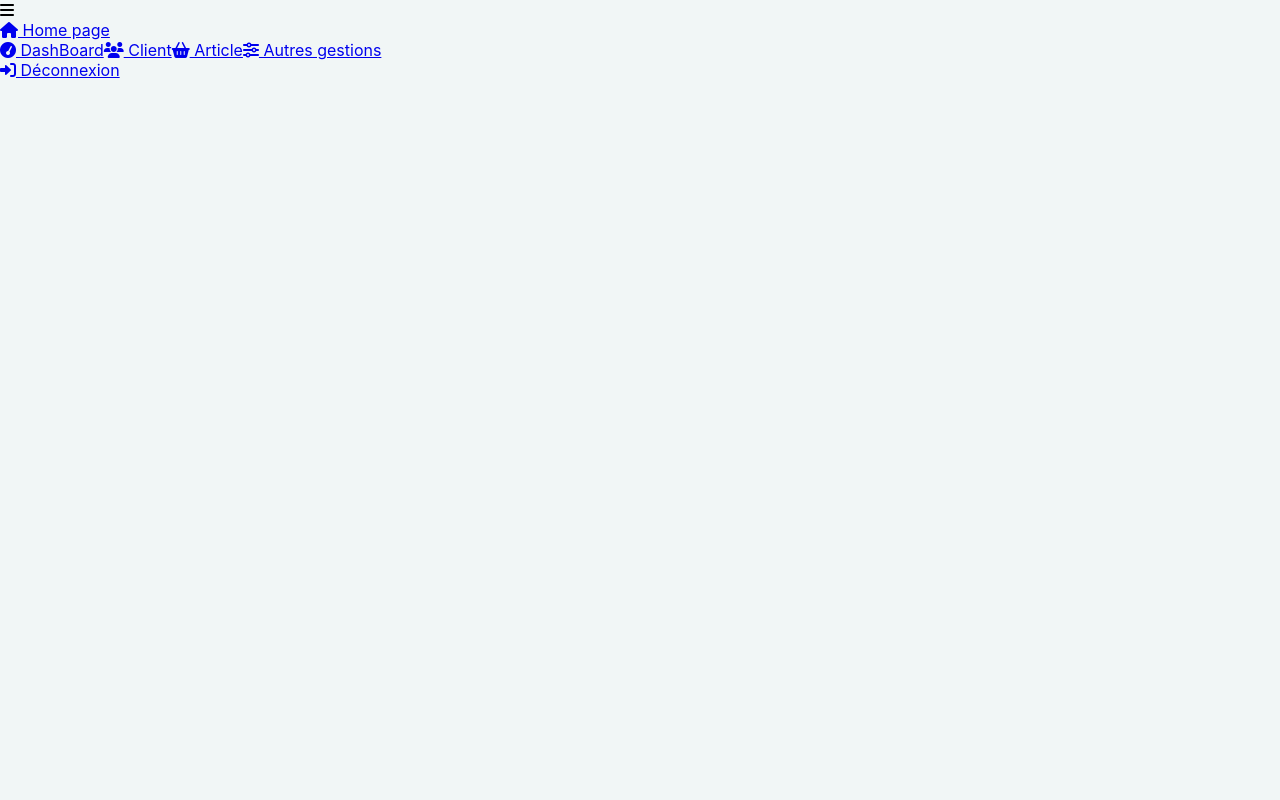
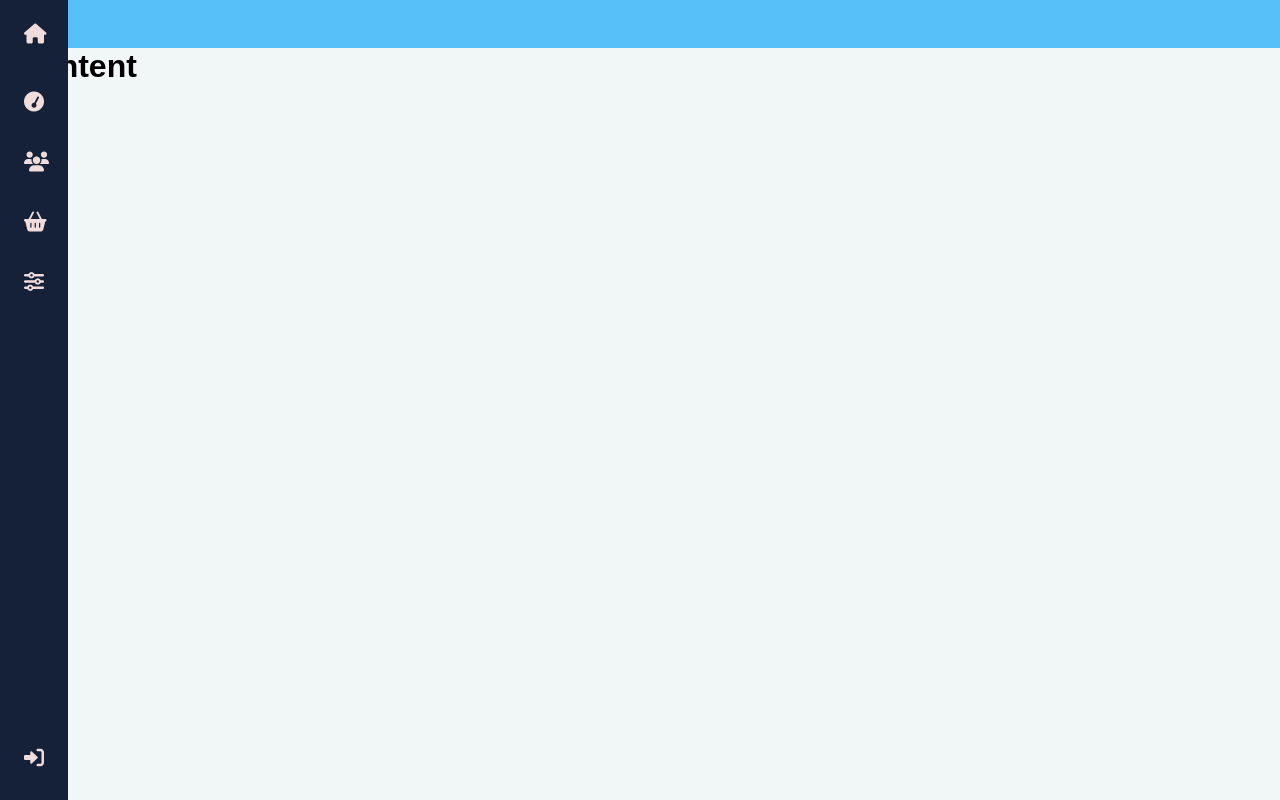
Before and after one commit to rovertnet/mon-projet1, a React (Create React App) app: page / in a window 1280 px wide. Built offline with nearby package versions, Linux system fonts and the light colour scheme; a web font is replaced by a local one.

Commit message:
autre modification

```diff
--- a/src/Composants/Sidbar.js
+++ b/src/Composants/Sidbar.js
@@ -10,38 +10,39 @@ const Sidbar = () => {
                 <i class="fas fa-bars"></i>
             </div>
         </header>
-        <aside className='aside'>
+        <aside className='sidebar'>
             <nav className='nav'>
                 <div>
                     <Link to="/" className='nav-logo'>
-                        <i class='fas fa-home-alt nav-logo-icon'></i>
+                        <i className='fas fa-home-alt nav-logo-icon'></i>
                         <span className='nav-logo-name'>  Home page</span>
                     </Link>
                     <div className='nav-list'>
-                        <Link to="/dashboard" className='nav-logo'>
-                            <i class='fas fa-tachometer nav-logo-icon'></i>
+                        <Link to="/dashboard" className='nav-link'>
+                            <i className='fas fa-tachometer nav-logo-icon'></i>
                             <span className='nav-list-name'>  DashBoard</span>
                         </Link>
-                        <Link to="/client" className='nav-logo'>
-                            <i class='fas fa-users nav-logo-icon'></i>
+                        <Link to="/client" className='nav-link'>
+                            <i className='fas fa-users nav-logo-icon'></i>
                             <span className='nav-list-name'>  Client</span>
                         </Link>
-                        <Link to="/article" className='nav-logo'>
-                            <i class='fas fa-basket-shopping nav-logo-icon'></i>
+                        <Link to="/article" className='nav-link'>
+                            <i className='fas fa-basket-shopping nav-logo-icon'></i>
                             <span className='nav-list-name'>  Article</span>
                         </Link>
-                        <Link to="/autres" className='nav-logo'>
-                            <i class='fas fa-sliders nav-logo-icon'></i>
+                        <Link to="/autres" className='nav-link'>
+                            <i className='fas fa-sliders nav-logo-icon'></i>
                             <span className='nav-list-name'>  Autres gestions</span>
                         </Link>
                     </div>
                 </div>
-                <Link to="/deconnexion" className='nav-logo'>
-                      <i class="fas fa-right-to-bracket nav-logo-icon"></i>
+                <Link to="/deconnexion" className='nav-link'>
+                      <i className="fas fa-right-to-bracket nav-logo-icon"></i>
                     <span className='nav-list-name'>  Déconnexion</span>
                 </Link>
             </nav>
         </aside>
+        <h1>Content</h1>
     </main>
   )
 }
--- a/src/Styles/index.css
+++ b/src/Styles/index.css
@@ -1,13 +1,87 @@
-body {
+:root{
+    --header-height : 3rem;
+    --nav-width : 68px;
+    --first-color : #f0f2f4;
+    --first-color-alt : #f582a7;
+    --white-color : #57c0f9;
+}
+*{
     margin: 0;
-    font-family: -apple-system, BlinkMacSystemFont, 'Segoe UI', 'Roboto', 'Oxygen',
-        'Ubuntu', 'Cantarell', 'Fira Sans', 'Droid Sans', 'Helvetica Neue',
-        sans-serif;
-    -webkit-font-smoothing: antialiased;
-    -moz-osx-font-smoothing: grayscale;
+    padding: 0;
+    box-sizing: border-box;
 }
-
-code {
-    font-family: source-code-pro, Menlo, Monaco, Consolas, 'Courier New',
-        monospace;
+a{
+    text-decoration: none;
+    color: #f0f2f4;
 }
+ul{
+    list-style: none;
+}
+main{
+    position: relative;
+    margin: var(--header-height) 0 0 0;
+    padding: 0 1rem;
+    font-size: 1rem;
+    font-family: 'Nunito Sans', sans-serif;
+    transition: 0.5s;
+}
+.header{
+    position: fixed;
+    top: 0;
+    left: 0;
+    height: var(--header-height);
+    width: 100%;
+    display: flex;
+    justify-content: space-between;
+    align-items: center;
+    background-color: var(--white-color);
+    padding: 0 1rem;
+    transition: .5s;
+}
+.header-toggle{
+    font-size: 1.25rem;
+    cursor: pointer;
+    color: var(--first-color);
+}
+.sidebar{
+    position: fixed;
+    top: 0;
+    left: 0;
+    height: 100vh;
+    width: var(--nav-width);
+    padding-top: 1rem;
+    transition: 0.5s;
+    background-color: #142139;
+}
+.nav{
+    display: flex;
+    flex-direction: column;
+    justify-content: space-between;
+    overflow: hidden;
+    height: 100%;
+}
+.nav-logo,
+.nav-link{
+    display: grid;
+    grid-template-columns: max-content max-content;
+    column-gap: 2rem;
+    padding: 0.5rem 0 0.5rem 1.5rem;
+}
+.nav-logo{
+    margin-bottom: 2rem;
+    color: aliceblue;
+}
+.nav-logo-icon{
+    font-size: 1.25rem;
+    color: rgb(241, 220, 220);
+    cursor: pointer;
+}
+.nav-logo-name{
+    font-weight: 700;
+    color: var(--white-color);
+}
+.nav-link{
+    color: var(--first-color-alt);
+    transition: 0.5s;
+    margin-bottom: 1.5rem;
+}
```
